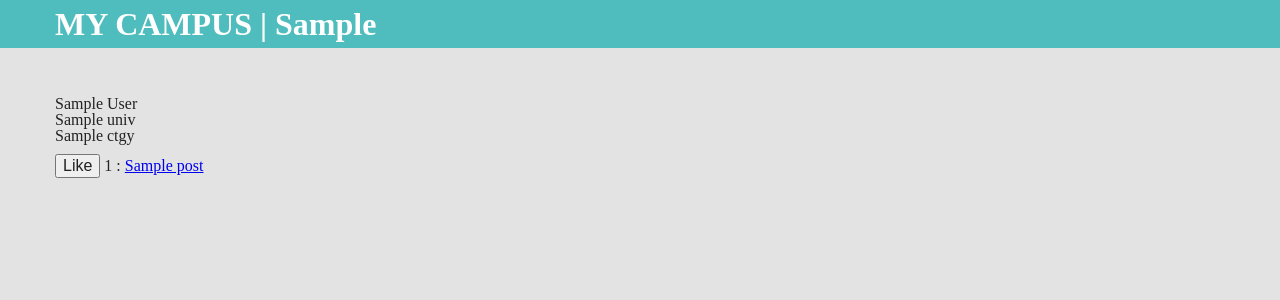
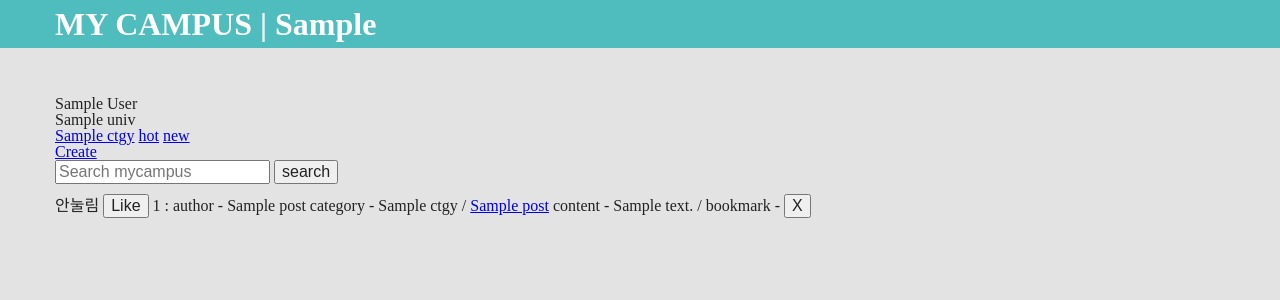
Before and after one commit to dlwodnjs724/outsourcing_mycampus, a Django app: template project/board/templates/board/main_board.html in a window 1280 px wide. Shown: the top 300 px of the page. Run offline with Django 3.2, Linux system fonts and the light colour scheme; the template is opened without the code that fills it: most values are stand-ins (such as "Sample title", 1, 10 or a date in 2020); some libraries are stand-ins or nearby versions.

Commit message:
add post, comment is_anonymous / post_bookmark

```diff
--- a/project/board/templates/board/main_board.html
+++ b/project/board/templates/board/main_board.html
@@ -5,16 +5,39 @@
     {{ univ.full_name }} <br>
     {{ univ.short_name }} <br>
     {% for category in categories %}
-      {{ category.name }}
+      <a href="{% url 'core:board:category_board' univ.url_name category.name %}">{{ category.name }}</a>
     {% endfor %}
 
+    <a href="{% url 'core:board:main_board' univ.url_name %}">hot</a>
+    <a href="{% url 'core:board:main_board_new' univ.url_name %}">new</a>
+    <br>
+    <a href="{% url 'core:board:post_create' univ.url_name %}">Create</a>
+    <br>
+    <form action="" method="get">
+      <input type="text" placeholder="Search mycampus" name="search" value="{{ search }}">
+      <input type="submit" value="search">
+    </form>
     <ul>
       {% for post in posts %}
         <li style="margin: 10px 0;">
+          {% if user in post.likes.all %}
+            좋아요 눌림
+          {% else %}
+            안눌림
+          {% endif %}
           <input type="button" class="like" name="{{ post.pk }}" value="Like">
 
           <span id="post_{{ post.pk }}">{{ post.total_likes }}</span> :
+          author - {{ post.name }}
+          category - {{ post.ctgy.name }} /
           <a href="{% url 'core:board:post_detail' univ.url_name post.ctgy.name post.pk %}">{{ post.title }}</a>
+          content - {{ post.content }} /
+          bookmark -
+          {% if user in post.saved.all %}
+            <input type="button" class="bookmark" name="{{ post.pk }}" value="O">
+          {% else %}
+            <input type="button" class="bookmark" name="{{ post.pk }}" value="X">
+          {% endif %}
         </li>
       {% endfor %}
     </ul>
@@ -47,5 +70,26 @@
         }
       })
     });
+
+
+    $('.bookmark').click(function () {
+      const url = '{% url 'core:board:post_bookmark' 0 %}'.replace('0', "{{ univ.url_name }}");
+      $.ajax({
+        type: 'POST',
+        url: url,
+        data: {
+          'pk': $(this).attr('name'),
+          'csrfmiddlewaretoken': '{{ csrf_token }}',
+          url_name: url,
+        },
+        datatype: "json",
+        success: function (response) {
+          console.log(200)
+        },
+        error: function (request, status, error) {
+          alert("code:" + request.status + "\n" + "message:" + request.responseText + "\n" + "error:" + error);
+        }
+      })
+    });
   </script>
 {% endblock %}
--- a/project/board/urls.py
+++ b/project/board/urls.py
@@ -6,8 +6,10 @@ app_name = 'board'
 
 urlpatterns = [
     path('', views.main_board, name='main_board'),
-    path('new/', views.post_new, name='post_new'),
+    path('new/', views.main_board_new, name='main_board_new'),
+    path('create/', views.post_create, name='post_create'),
     path('like/', views.post_like, name='post_like'),
+    path('bookmark/', views.post_bookmark, name='post_bookmark'),
     path('<str:category_name>/', views.category_board, name='category_board'),
     path('<str:category_name>/<int:post_pk>/', views.post_detail, name='post_detail'),
     path('<str:category_name>/<int:post_pk>/edit/', views.post_edit, name='post_edit'),
--- a/project/core/middlewares.py
+++ b/project/core/middlewares.py
@@ -19,6 +19,6 @@ class UnivCheckMiddleware:
         if request.user.is_authenticated and path not in exception_list:
             user = request.user.univ.url_name
             if user != path:
-                return redirect('/')
+                return redirect('core:board:main_board', request.user.univ.url_name)
 
         return response
```
Also changed, not shown: project/board/models.py (+8 -0 lines), project/board/templates/board/category_board.html (+9 -3 lines), project/board/templates/board/post_detail.html (+5 -5 lines), project/board/views.py (+52 -4 lines).
